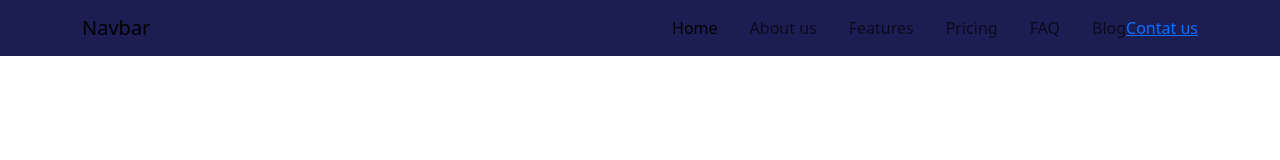
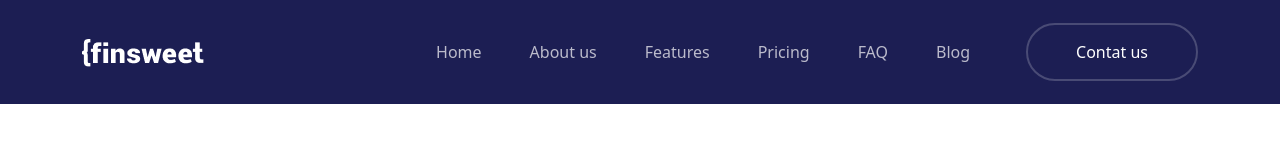
Before and after one commit to Newajdev/finsweet_bootstrap_project, a plain HTML site: page index.html in a window 1280 px wide. Drawn offline with Linux system fonts and the light colour scheme.

Commit message:
navbar section done

```diff
--- a/css/style.css
+++ b/css/style.css
@@ -1,14 +1,42 @@
+*{
+
+}
+li{
+    list-style: none;
+}
+a {
+    text-decoration: none;
+}
+.Primary_button {
+    border-radius: 40px;
+    padding: 16px 48px;
+    font-size: 16px;
+    font-weight: 500;
+    color: white;
+    border: 2px solid rgba(255, 255, 255, 0.20);
+}
+.Primary_button:hover {
+    border: none;
+    background: #FCD980;
+    color: #1C1E53;
+}
+/* Navbar Start */
+nav{
+    background: #1C1E53;
+}
 .nav-link{
-    padding-right: 0 !important;
-    padding-left: 0 !important;
+    padding: 16px 48px;
+    font-size: 16px;
+    font-weight: 500;
+    color: #BBBBCB;
 }
-
+.nav-link:hover{
+    color: #ffffff;
+}
 .navbar-nav{
     column-gap: 32px;
 }
-nav{
-    background: #1c1e53;
+.collapse{
+    column-gap: 48px !important;
 }
-nav .a{
-    color: White;
-}
+/* Navbar End */
--- a/index.html
+++ b/index.html
@@ -8,20 +8,28 @@
     <link rel="stylesheet" href="./css/bootstrap.min.css">
     <link rel="stylesheet" href="./css/style.css">
 
+    <!-- Fonts -->
+    <link rel="preconnect" href="https://fonts.googleapis.com">
+    <link rel="preconnect" href="https://fonts.gstatic.com" crossorigin>
+    <link href="https://fonts.googleapis.com/css2?family=Manrope:wght@200..800&family=Poppins:ital,wght@0,100;0,200;0,300;0,400;0,500;0,600;0,700;0,800;0,900;1,100;1,200;1,300;1,400;1,500;1,600;1,700;1,800;1,900&display=swap" rel="stylesheet">
+
 </head>
 <body>
     <!-- Navbbar Start-->
-    <nav class="navbar navbar-expand-lg ">
-        <div class="container">
+    <nav class="navbar navbar-expand-lg  ">
+        <div class="container py-3">
             <!-- logo -->
-          <a class="navbar-brand" href="#">Navbar</a>
+          <a class="navbar-brand" href="#"><img src="./images/Finsweet logo 1.png" alt=""></a>
+          <!-- logo -->
+           <!-- collaps for small device -->
           <button class="navbar-toggler" type="button" data-bs-toggle="collapse" data-bs-target="#navbarSupportedContent" aria-controls="navbarSupportedContent" aria-expanded="false" aria-label="Toggle navigation">
             <span class="navbar-toggler-icon"></span>
           </button>
+          <!-- collaps for small device -->
           <div class="collapse navbar-collapse" id="navbarSupportedContent">
-            <ul class="navbar-nav ms-auto mb-2 mb-lg-0">
+            <ul class="navbar-nav ms-auto mb-2 mb-lg-0 ">
               <li class="nav-item">
-                <a class="nav-link active" aria-current="page" href="#">Home</a>
+                <a class="nav-link" aria-current="page" href="#">Home</a>
               </li>
               <li class="nav-item">
                 <a class="nav-link" href="#">About us</a>
@@ -39,7 +47,7 @@
                 <a class="nav-link" href="#">Blog</a>
               </li>
             </ul>
-            <div><a href="">Contat us</a></div>
+            <div><a class="Primary_button" href="">Contat us</a></div>
 
           </div>
         </div>
```
Also changed, not shown: images/Finsweet logo 1.png (renamed from images/Finsweet white logo 1.png).
